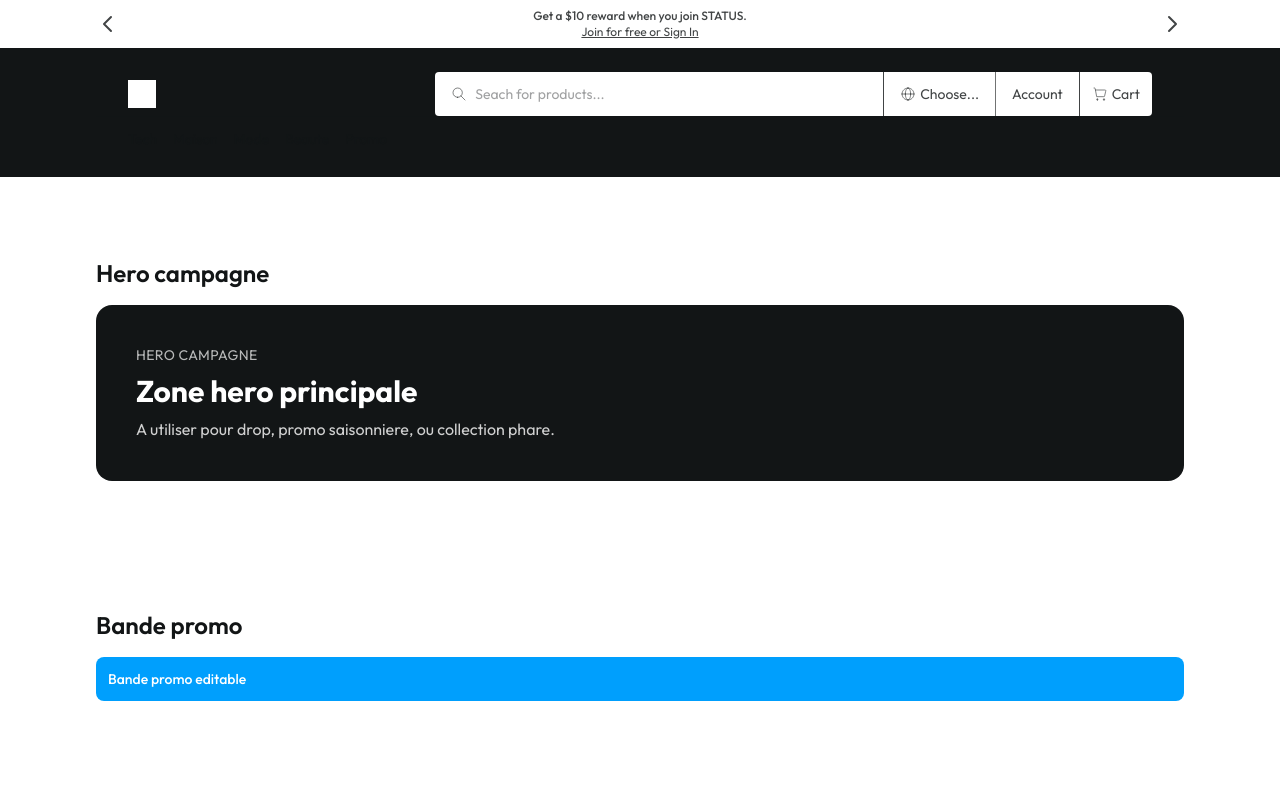
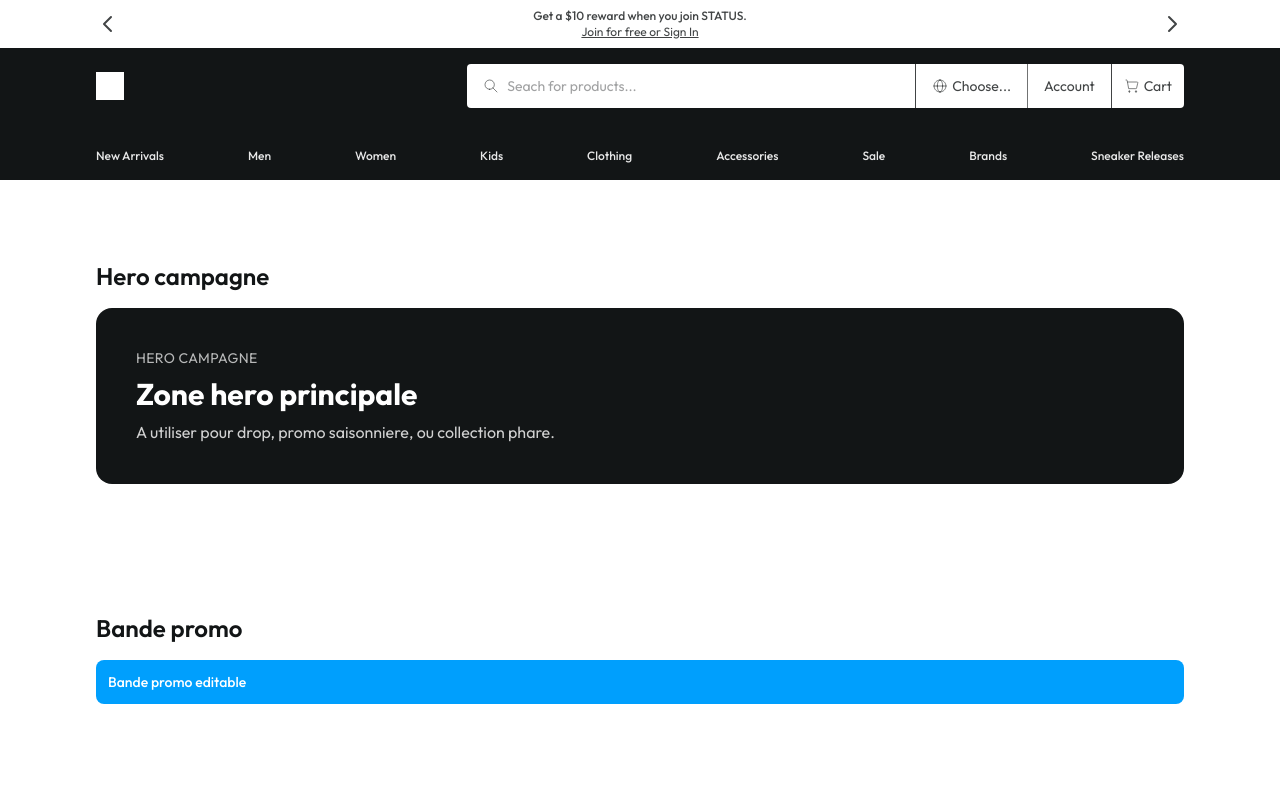
Before and after one commit to twocoderz/ecom.saas, a React (Vite) app: page / in a window 1280 px wide. Shown: the top 800 px of the page. Built offline with nearby package versions, Linux system fonts and the light colour scheme.

Commit message:
fix mega menus spaces

```diff
--- a/src/shared/components/navigation/MainHeader.tsx
+++ b/src/shared/components/navigation/MainHeader.tsx
@@ -3,6 +3,7 @@ import Logo from "../branding/Logo";
 import { Container } from "../layout/Container";
 import { MegaMenu } from "./MegaMenu";
 import {
+  CloseIcon,
   GlobeIcon,
   HamburgerMdIcon,
   ShoppingCartIcon,
@@ -16,66 +17,104 @@ import AccountButton from "../ui/AccountButton";
 import CartButton from "../ui/CartButton";
 
 /**
- * Main navigation header.
- * JD mapping: brand area + search + account/cart actions + department nav.
+ * En-tete principal de navigation.
+ * Repere JD : logo + recherche + actions (localisation/compte/panier) + menu categories.
  */
 export function MainHeader() {
   const [isMobileMenuOpen, setIsMobileMenuOpen] = useState(false);
+  const mobileDrawerId = "mobile-main-menu";
 
   return (
-    <header className="z-20 bg-black py-p4 px-p2 lg:px-p6">
+    <header className="relative z-20 bg-black py-p2 lg:px-p6">
       <Container>
         {/* Version mobile */}
         <div className="lg:hidden">
-          {/* ligne1 : les icones */}
-          <div className="flex items-center justify-between">
-            {/* Icones de gauche */}
+          {/* Ligne 1 : actions + logo */}
+          <div className="flex items-center justify-between py-p2">
             <div className="flex items-center gap-p2">
               <button
                 type="button"
-                aria-label="Open or close mobile menu"
+                aria-label={
+                  isMobileMenuOpen
+                    ? "Fermer le menu mobile"
+                    : "Ouvrir le menu mobile"
+                }
+                aria-controls={mobileDrawerId}
+                aria-expanded={isMobileMenuOpen}
                 onClick={() => setIsMobileMenuOpen(!isMobileMenuOpen)}
-                className="focus-visible:outline focus-visible:outline-white"
+                className="flex h-10 w-10 items-center justify-center focus-visible:outline-2 focus-visible:outline-offset-2 focus-visible:outline-white"
               >
-                <HamburgerMdIcon className="text-white w-7 h-7" />
+                {isMobileMenuOpen ? (
+                  <CloseIcon className="h-6 w-6 text-white" />
+                ) : (
+                  <HamburgerMdIcon className="h-7 w-7 text-white" />
+                )}
               </button>
-              <button type="button" aria-label="Change location">
-                <GlobeIcon className="text-white w-6 h-6" />
+              <button
+                type="button"
+                aria-label="Changer la localisation"
+                className="flex h-10 w-10 items-center justify-center focus-visible:outline-2 focus-visible:outline-offset-2 focus-visible:outline-white"
+              >
+                <GlobeIcon className="h-6 w-6 text-white" />
               </button>
             </div>
             <Logo />
-            {/* Icones de droite */}
             <div className="flex items-center gap-p2">
-              <button type="button" aria-label="Go to your account">
-                <UserIcon className="text-white w-7 h-7" />
+              <button
+                type="button"
+                aria-label="Acceder a votre compte"
+                className="flex h-10 w-10 items-center justify-center focus-visible:outline-2 focus-visible:outline-offset-2 focus-visible:outline-white"
+              >
+                <UserIcon className="h-7 w-7 text-white" />
               </button>
-              <button type="button" aria-label="Shopping cart">
-                <ShoppingCartIcon className="text-white w-7 h-7" />
+              <button
+                type="button"
+                aria-label="Voir le panier"
+                className="flex h-10 w-10 items-center justify-center focus-visible:outline-2 focus-visible:outline-offset-2 focus-visible:outline-white"
+              >
+                <ShoppingCartIcon className="h-7 w-7 text-white" />
               </button>
             </div>
           </div>
-          {/* ligne2 : la barre de recherche en full width */}
-          <div className="py-p2 mt-2">
+
+          {/* Ligne 2 : recherche mobile pleine largeur */}
+          <div className="mt-p2 pb-p2">
             <MobileSearchBar />
           </div>
-          {/* Drawer mobile : seulement si ouvert */}
-          {isMobileMenuOpen && <MobileMenuDrawer />}
+
+          {/* Drawer mobile en overlay */}
+          {isMobileMenuOpen && (
+            <>
+              <button
+                type="button"
+                aria-label="Fermer le menu mobile"
+                onClick={() => setIsMobileMenuOpen(false)}
+                className="fixed inset-0 z-30 bg-black/40"
+              />
+              <div className="absolute left-0 right-0 top-full z-40 pt-p2">
+                <MobileMenuDrawer
+                  id={mobileDrawerId}
+                  onClose={() => setIsMobileMenuOpen(false)}
+                />
+              </div>
+            </>
+          )}
         </div>
+
         {/* Version desktop */}
         <div className="hidden lg:block">
-          {/* Ligne1 : Logo, recherche + les actions */}
-          <div className="flex items-center justify-between px-p8 mt-2">
-            {/* Le Logo seul a gauche */}
+          {/* Ligne 1 : logo + recherche + actions */}
+          <div className="flex items-center justify-between gap-p6 py-p2">
             <Logo />
-            {/* SearchBar + actions a droite */}
-            <div className="flex items-center">
+            <div className="flex flex-1 items-center justify-end">
               <DesktopSearchBar />
               <LocationButton />
               <AccountButton />
               <CartButton />
             </div>
           </div>
-          {/* Ligne2 : Le megamenu */}
+
+          {/* Ligne 2 : menu categories */}
           <MegaMenu />
         </div>
       </Container>
--- a/src/shared/components/navigation/MegaMenu.tsx
+++ b/src/shared/components/navigation/MegaMenu.tsx
@@ -1,21 +1,34 @@
-import { Container } from '../layout/Container'
-
 /**
- * Desktop department mega-menu placeholder.
- * JD mapping: dense level-1 navigation for multi-category discovery.
+ * Menu categories desktop.
+ * Repere JD : barre horizontale dense avec categories de niveau 1.
  */
 export function MegaMenu() {
+  const items = [
+    "New Arrivals",
+    "Men",
+    "Women",
+    "Kids",
+    "Clothing",
+    "Accessories",
+    "Sale",
+    "Brands",
+    "Sneaker Releases",
+  ];
+
   return (
-    <nav className="border-t border-black/10">
-      <Container>
-        <ul className="flex flex-wrap gap-4 py-3 text-sm font-medium text-black/80">
-          <li>Tech</li>
-          <li>Maison</li>
-          <li>Mode</li>
-          <li>Beaute</li>
-          <li>Promo</li>
-        </ul>
-      </Container>
+    <nav className="mt-p8">
+      <ul className="flex items-center justify-between pb-2 text-xs font-medium text-white">
+        {items.map((item) => (
+          <li key={item}>
+            <button
+              type="button"
+              className="cursor-pointer whitespace-nowrap text-white/90 transition-colors hover:text-white focus-visible:outline-none focus-visible:ring-2 focus-visible:ring-white"
+            >
+              {item}
+            </button>
+          </li>
+        ))}
+      </ul>
     </nav>
-  )
+  );
 }
--- a/src/shared/components/navigation/MobileMenuDrawer.tsx
+++ b/src/shared/components/navigation/MobileMenuDrawer.tsx
@@ -1,11 +1,56 @@
 /**
- * Mobile navigation drawer skeleton.
- * JD mapping: condensed version of the department mega-menu.
+ * Tiroir de navigation mobile.
+ * Repere JD : version compacte du mega menu avec categories et actions rapides.
  */
-export function MobileMenuDrawer() {
+type MobileMenuDrawerProps = {
+  id: string;
+  onClose: () => void;
+};
+
+export function MobileMenuDrawer({ id, onClose }: MobileMenuDrawerProps) {
+  const items = [
+    "New Arrivals",
+    "Men",
+    "Women",
+    "Kids",
+    "Clothing",
+    "Accessories",
+    "Sale",
+    "Brands",
+    "Sneaker Releases",
+  ];
+
   return (
-    <aside className="rounded-r-xl border border-black/10 bg-white p-4">
-      <p className="text-sm text-black/70">Drawer mobile: departements, categories, intents.</p>
+    <aside
+      id={id}
+      className="rounded-md border border-black/10 bg-white p-p3 shadow-lg"
+      aria-label="Menu mobile"
+    >
+      <div className="mb-p2 flex items-center justify-between border-b border-black/10 pb-p2">
+        <p className="text-sm font-semibold text-black-80">Menu</p>
+        <button
+          type="button"
+          onClick={onClose}
+          className="text-sm font-medium text-black-80 underline"
+        >
+          Fermer
+        </button>
+      </div>
+
+      <nav>
+        <ul className="grid gap-p2">
+          {items.map((item) => (
+            <li key={item}>
+              <button
+                type="button"
+                className="w-full cursor-pointer rounded-sm px-p2 py-p2 text-left text-sm font-medium text-black-80 hover:bg-black/5 focus-visible:outline-none focus-visible:ring-2 focus-visible:ring-black"
+              >
+                {item}
+              </button>
+            </li>
+          ))}
+        </ul>
+      </nav>
     </aside>
-  )
+  );
 }
```
